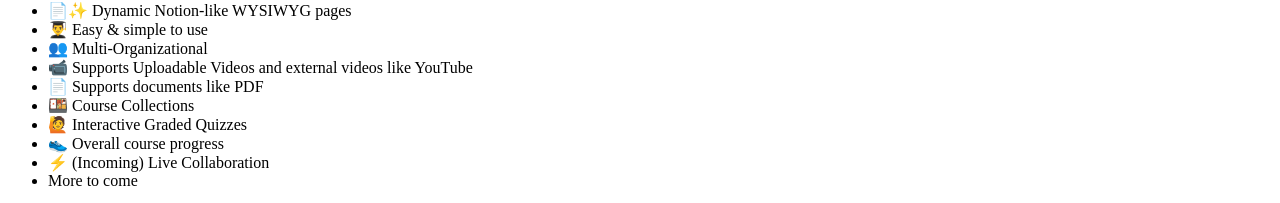
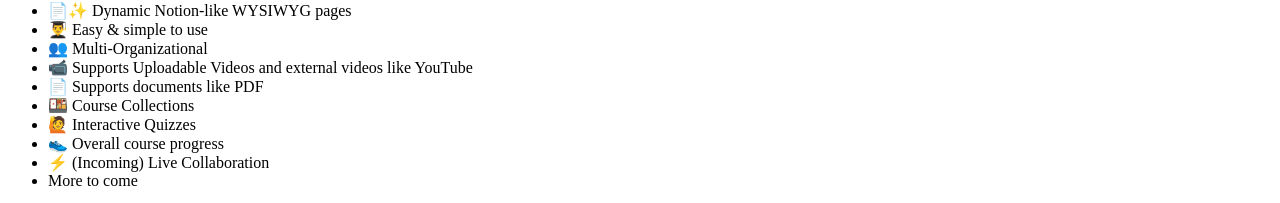
Before and after one commit to learnhouse/docs, a Next.js app: page / in a window 1280 px wide. Shown: the part 1367-1570 px from the top of the page. Built offline with nearby package versions, Linux system fonts and the light colour scheme.

Commit message:
Update index.mdx

```diff
--- a/pages/index.mdx
+++ b/pages/index.mdx
@@ -2,7 +2,7 @@
 
 ## What is LearnHouse?
 
-LearnHouse is an open source LMS (learning managent system) platform that makes it easy for anyone to provide world class educational content. One of the main features is that it offers a variety of content types: Dynamic Pages, Videos, Documents & more..
+LearnHouse is an open source LMS (learning management system) platform that makes it easy for anyone to provide world class educational content. One of the main features is that it offers a variety of content types: Dynamic Pages, Videos, Documents & more..
 
 <br/>
 <img quality={100} src="/img/pages/features.png" alt="Hello"  />
@@ -15,7 +15,7 @@ LearnHouse is an open source LMS (learning managent system) platform that makes
 - 📹 Supports Uploadable Videos and external videos like YouTube
 - 📄 Supports documents like PDF
 - 🍱 Course Collections
-- 🙋 Interactive Graded Quizzes
+- 🙋 Interactive Quizzes
 - 👟 Overall course progress
 - ⚡ (Incoming) Live Collaboration
 - More to come
```
